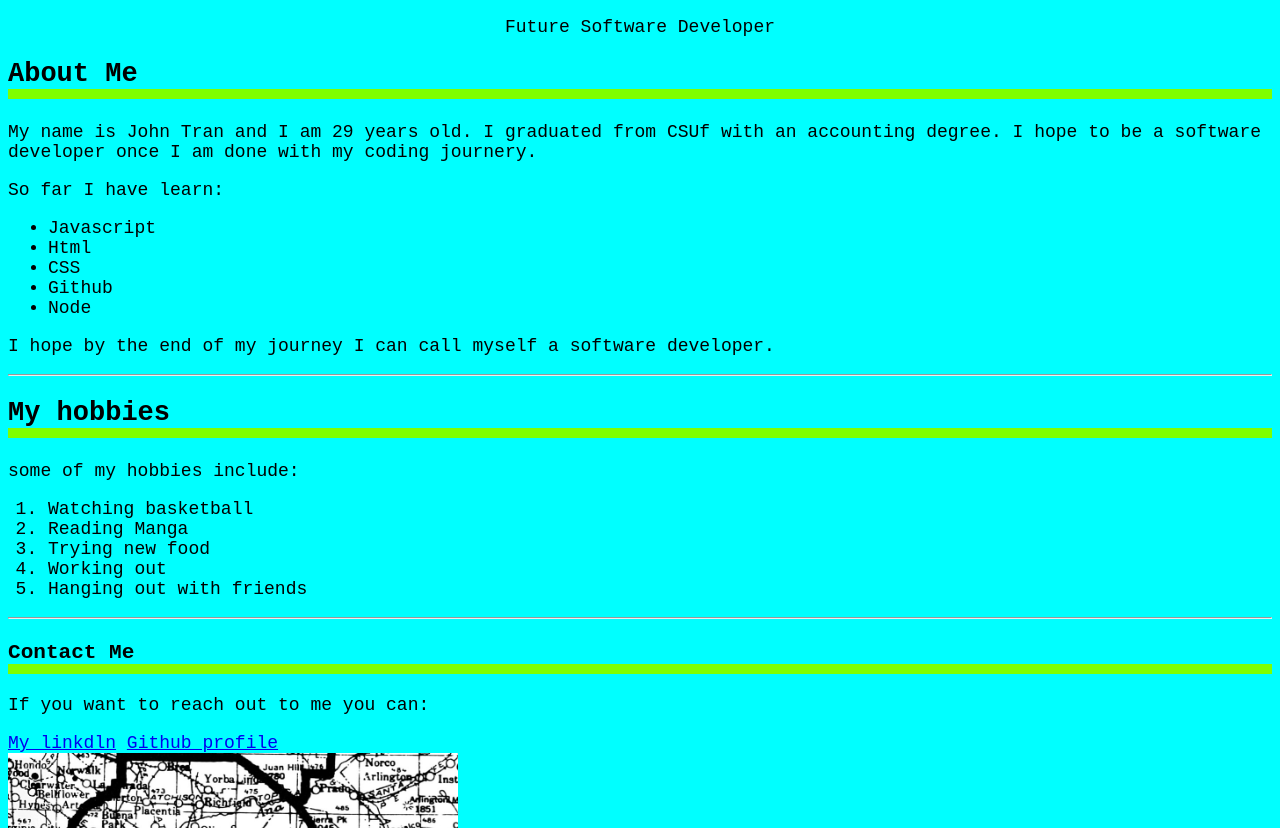
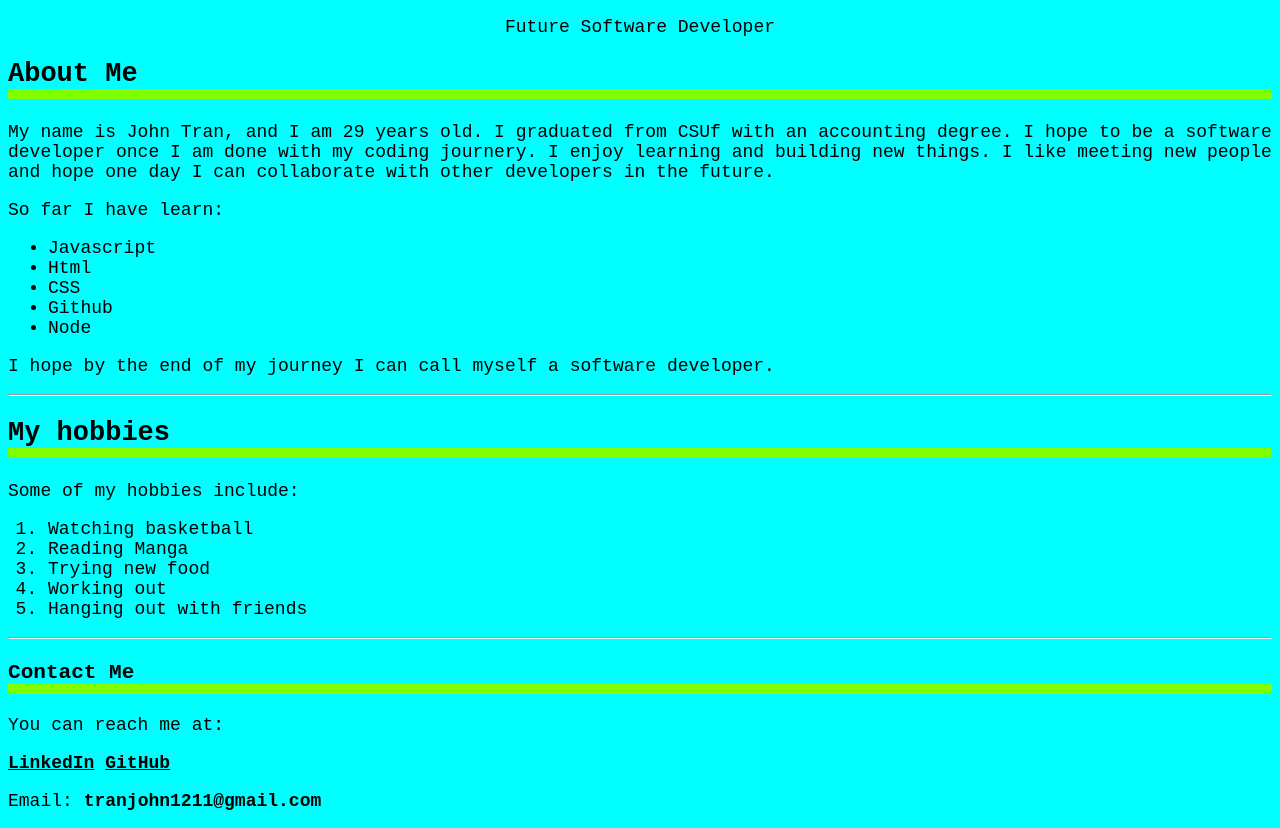
Before and after one commit to jtran1203/finally, a plain HTML site: page index.html in a window 1280 px wide. Shown: the part 124-952 px from the top of the page. Drawn offline with Linux system fonts and the light colour scheme.

Commit message:
initialcommit

```diff
--- a/index.html
+++ b/index.html
@@ -1,3 +1,4 @@
+<!DOCTYPE html>
 <html lang="en">
 <head>
     <meta charset="UTF-8">
@@ -8,14 +9,16 @@
 </head>
 <body>
     <header>
+        <!-- my title and there should only be one H1 on the page -->
         <h1>John Tran</h1>
         <p>Future Software Developer</p>
     </header>
     <main>
         <article>
             <h2>About Me</h2>
-            <p>My name is John Tran and I am 29 years old.  I graduated from CSUf with an accounting degree.  I hope to be a software developer once I am done with my coding journery.</p>
+            <p>My name is John Tran, and I am 29 years old.  I graduated from CSUf with an accounting degree.  I hope to be a software developer once I am done with my coding journery. I enjoy learning and building new things. I like meeting new people and hope one day I can collaborate with other developers in the future.</p>
             <p>So far I have learn:</p>
+            <!-- An unordered list of all the things I learn so far -->
             <ul>
                 <li>Javascript</li>
                 <li>Html</li>
@@ -23,12 +26,13 @@
                 <li>Github</li>
                 <li>Node</li>
             </ul>
-            <p>I hope by the end of my journey I can call myself a software developer.</p>
+            <p>I hope by the end of my journey I can call myself a software developer. </p>
         </article>
         <hr>
         <section>
             <h2>My hobbies</h2>
-            <p>some of my hobbies include:</p>
+            <p>Some of my hobbies include:</p>
+            <!-- ordered list -->
             <ol>
                 <li>Watching basketball</li>
                 <li>Reading Manga</li>
@@ -41,9 +45,10 @@
     </main>
     <footer>
         <h3>Contact Me</h3>
-        <p>If you want to reach out to me you can:</p>
-        <a href="https://www.linkedin.com/in/tran-john/">My linkdln</a>
-        <a href="https://github.com/jtran1203">Github profile</a>
+        <p>You can reach me at:</p>
+        <a href="https://www.linkedin.com/in/tran-john/">LinkedIn</a>
+        <a href="https://github.com/jtran1203">GitHub</a>
+        <p>Email: <b>tranjohn1211@gmail.com</b></p>
         <br>
         <img src="oc.jpg" alt="Ca">
     </footer>
--- a/style.css
+++ b/style.css
@@ -1,3 +1,4 @@
+
 body {
     background-color: aqua;
     font-family: 'Courier New', Courier, monospace;
@@ -16,6 +17,7 @@ header {
     text-align: center;
 }
 
+/* the size of the image */
 img{
     height: 400px;
     width: 450px;;
@@ -25,3 +27,29 @@ img{
 h2,h3 {
     border-bottom: chartreuse 10px solid;
 }
+
+
+
+  /* visited link */
+  a:visited {
+    color: #4fdbe8;
+    font-weight: bold;
+  }
+
+    /* selected link */
+    a:active {
+        color: #4fdbe8;
+        font-weight: bold;
+      }
+
+  /* mouse over link */
+  a:hover {
+    color:  bisque;
+    font-weight: bold;
+  }
+
+/* unvisited link */
+a:link {
+    color: black;
+    font-weight: bold;
+  }
```
